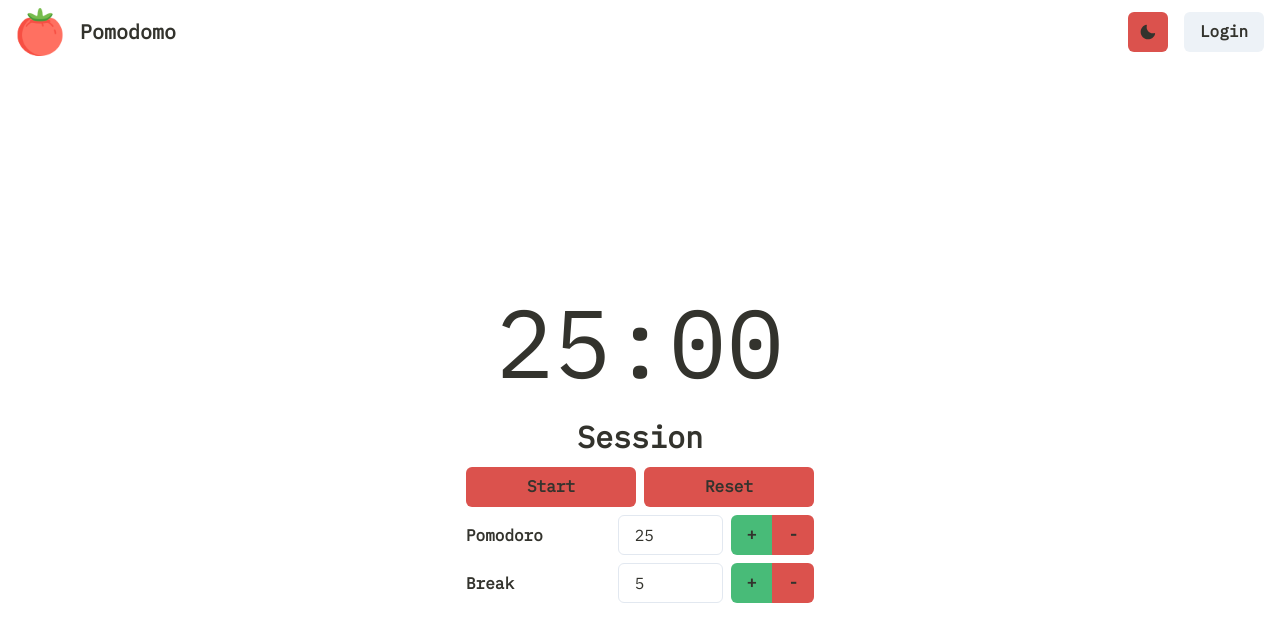
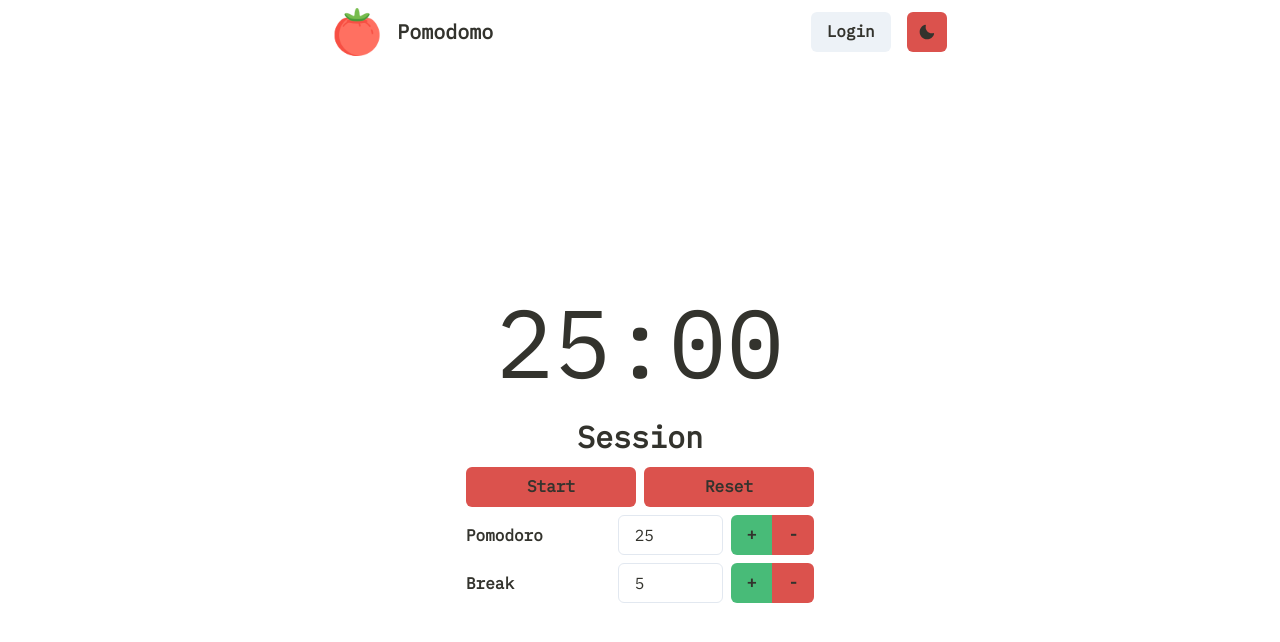
Before and after one commit to khoaHyh/pomodomo, a Next.js app: page / in a window 1280 px wide. Shown: the top 642 px of the page. Built offline with nearby package versions, Linux system fonts and the light colour scheme.

Commit message:
styling updates to navigation to make buttons closer

```diff
--- a/components/Navbar.js
+++ b/components/Navbar.js
@@ -8,12 +8,22 @@ import {
   useColorMode,
   useColorModeValue,
   useDisclosure,
+  Popover,
+  PopoverTrigger,
+  PopoverContent,
+  PopoverHeader,
+  PopoverBody,
+  PopoverFooter,
+  PopoverArrow,
+  PopoverCloseButton,
 } from '@chakra-ui/react';
 import Link from 'next/link';
 import { SunIcon, MoonIcon } from '@chakra-ui/icons';
 import { LoginModal } from './authentication/login/LoginModal';
 import { useEffect, useState } from 'react';
 import { logoutUser } from './authentication/authUtils';
+import { getUsername } from './userProfile/profileUtils';
+import { UserBox } from './userProfile/UserBox';
 export const Navbar = () => {
   const { toggleColorMode } = useColorMode();
   const bg = useColorModeValue('#db524d', '#33332d');
@@ -41,8 +51,7 @@ export const Navbar = () => {
       const res = await logoutUser();
       window.localStorage.setItem('isLoggedIn', false);
       setLoginBool(window.localStorage.getItem('isLoggedIn'));
-    } catch (error) {
-    }
+    } catch (error) {}
   };
 
   return (
@@ -52,7 +61,7 @@ export const Navbar = () => {
       box-shadow="xl"
       fontSize={['md', 'xl', 'xl', 'xl']}
       // boxShadow="md"
-      justify="space-between"
+      justify="space-evenly"
       py={8}
     >
       {/* LOGO */}
@@ -69,14 +78,20 @@ export const Navbar = () => {
 
       {/* BUTTONS */}
 
-      <Stack spacing="4" isInline align="center" pr="4">
-        {/* Color mode button */}
-        <IconButton
-          bg={bg}
-          aria-label={`Switch to ${text} mode`}
-          icon={<SwitchIcon />}
-          onClick={toggleColorMode}
-        />
+      <Stack spacing={[2,3,4]} isInline align="center" pr="4">
+        {/* User data button */}
+        {getLoginBool && (
+          <Popover trigger="hover">
+            <PopoverTrigger>
+              <Button>{getUsername()}</Button>
+            </PopoverTrigger>
+            <PopoverContent borderRadius="xl" w='70%'>
+              <PopoverArrow />
+              <PopoverHeader fontWeight="bold">{getUsername()}</PopoverHeader>
+              <UserBox />
+            </PopoverContent>
+          </Popover>
+        )}
         {/* logout button */}
         {getLoginBool && (
           <Button position="relative" onClick={handleLogout}>
@@ -90,6 +105,14 @@ export const Navbar = () => {
           </Button>
         )}
 
+        {/* Color mode button */}
+        <IconButton
+          bg={bg}
+          aria-label={`Switch to ${text} mode`}
+          icon={<SwitchIcon />}
+          onClick={toggleColorMode}
+        />
+
         <LoginModal onClose={onClose} isOpen={isOpen} />
       </Stack>
     </Flex>
```
